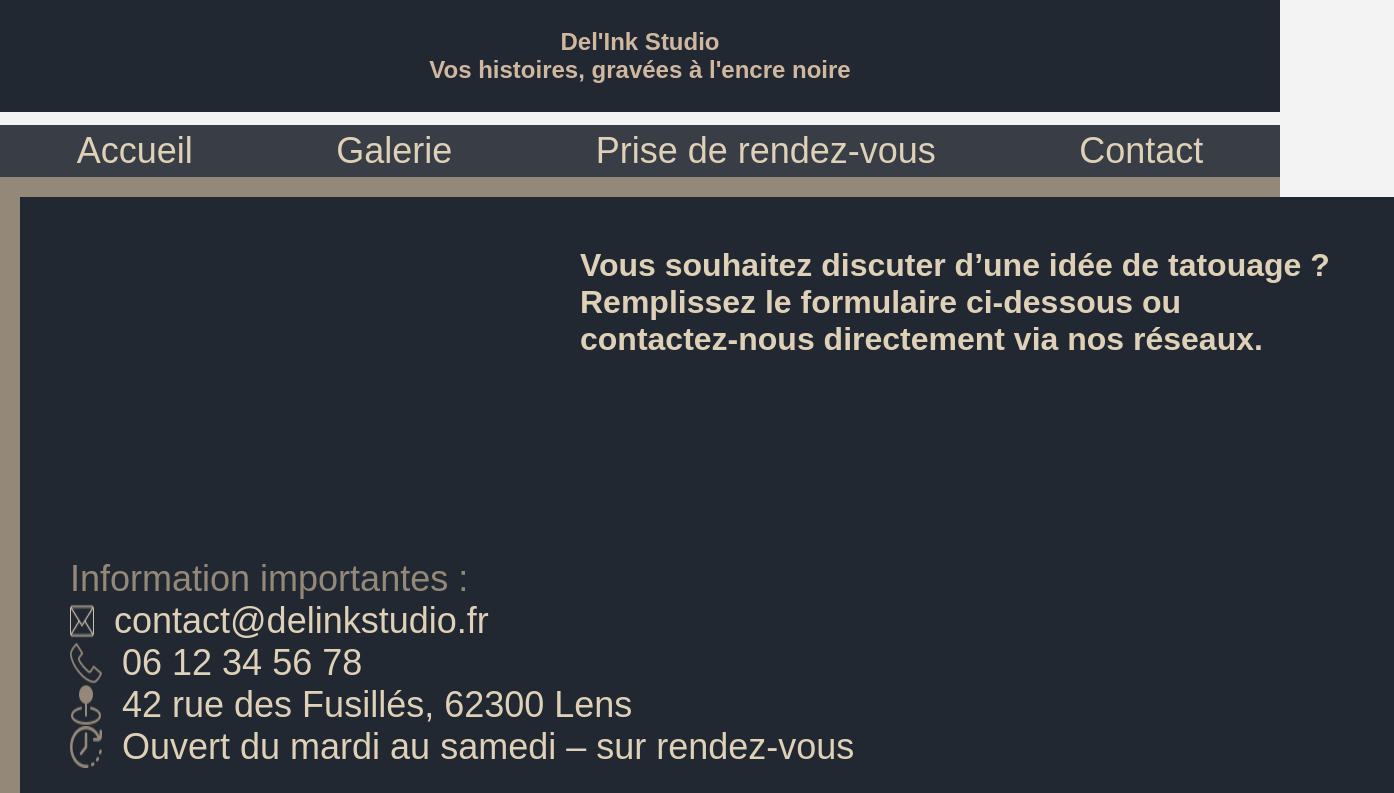
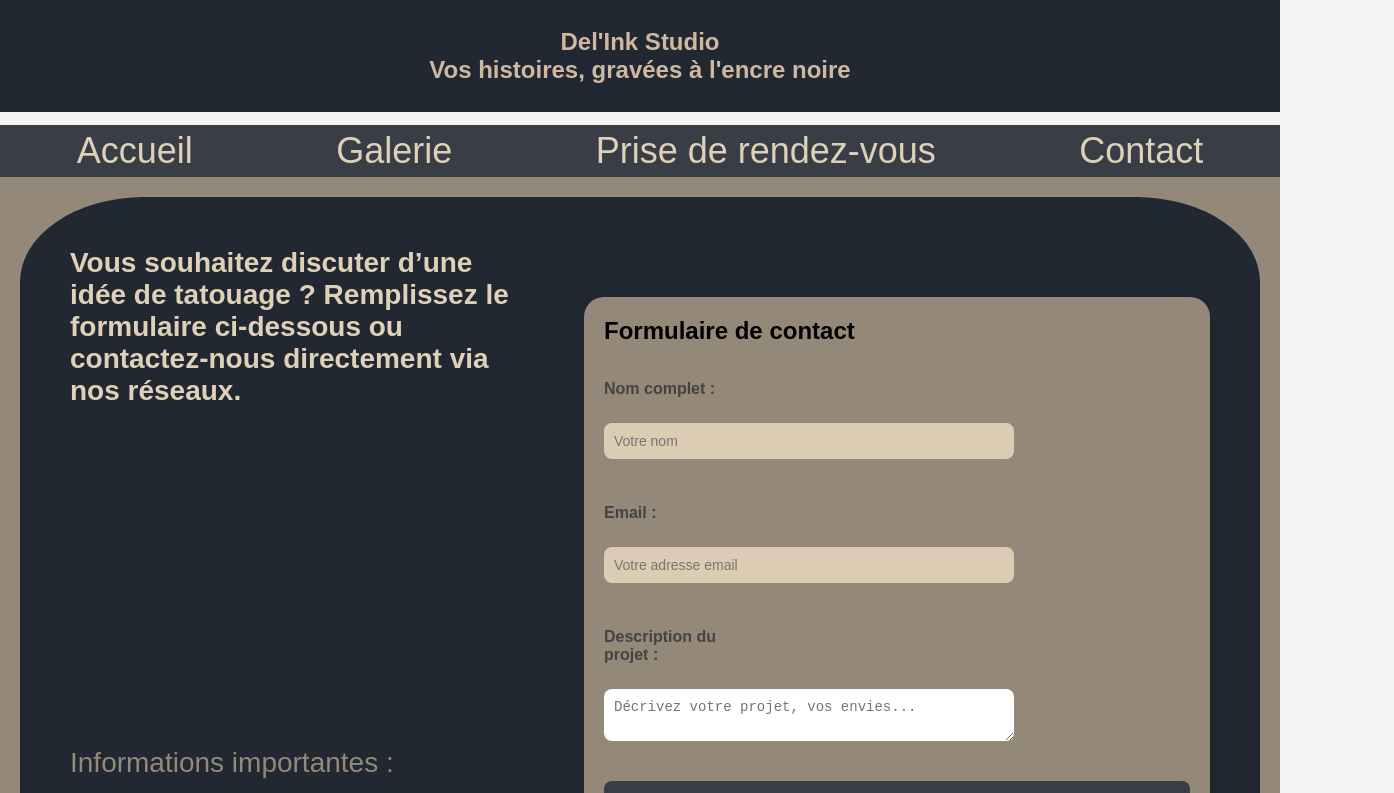
Before and after one commit to BouchartLaurine/React-Delinkstudio, a React (Vite) app: page /contact in a window 1280 px wide. Shown: the top 793 px of the page, 1394 px wide, since content can reach past the window. Built offline with nearby package versions, Linux system fonts and the light colour scheme; a web font is replaced by a local one.

Commit message:
add form page contact + style

```diff
--- a/src/page/Contact.jsx
+++ b/src/page/Contact.jsx
@@ -1,18 +1,38 @@
-
-
+import { useState } from "react";
 
 const Contact = () => {
+  const [form, setForm] = useState({
+    name: "",
+    email: "",
+    message: ""
+  });
+
+  const handleChange = (e) => {
+    const { name, value } = e.target;
+    setForm({ ...form, [name]: value });
+  };
+
+  const handleSubmit = (e) => {
+    e.preventDefault();
+    console.log("Formulaire soumis :", form);
+    // Tu peux envoyer les données vers une API ici
+  };
+
   return (
     <main className="main-contact">
       <div className="container">
-       <h1 className="txt">Vous souhaitez discuter d’une idée de tatouage ? Remplissez le formulaire ci-dessous ou contactez-nous directement via nos réseaux.</h1>
-       <p className="info">Information importantes :</p>
+        <div className="contact-header">
+          <h1 className="txt">
+            Vous souhaitez discuter d’une idée de tatouage ? Remplissez le formulaire ci-dessous ou contactez-nous directement via nos réseaux.
+          </h1>
+          <p className="info">Informations importantes :</p>
+
           <div className="info-content">
             <img src="/email.png" alt="logo email" />
             <p>contact@delinkstudio.fr</p>
           </div>
           <div className="info-content">
-         <img src="/mobile.png" alt="logo telephone" />
+            <img src="/mobile.png" alt="logo téléphone" />
             <p>06 12 34 56 78</p>
           </div>
           <div className="info-content">
@@ -23,10 +43,49 @@ const Contact = () => {
             <img src="/horloge-murale.png" alt="logo horloge" />
             <p>Ouvert du mardi au samedi – sur rendez-vous</p>
           </div>
-
-
         </div>
 
+        {/* Formulaire --------------------- */}
+        <div className="form-container">
+          <form className="contact-form" onSubmit={handleSubmit}>
+            <h2>Formulaire de contact</h2>
+
+            <label htmlFor="name">Nom complet :</label>
+            <input
+              type="text"
+              id="name"
+              name="name"
+              value={form.name}
+              onChange={handleChange}
+              placeholder="Votre nom"
+              required
+            />
+
+            <label htmlFor="email">Email :</label>
+            <input
+              type="email"
+              id="email"
+              name="email"
+              value={form.email}
+              onChange={handleChange}
+              placeholder="Votre adresse email"
+              required
+            />
+
+            <label htmlFor="message">Description du projet :</label>
+            <textarea
+              id="message"
+              name="message"
+              value={form.message}
+              onChange={handleChange}
+              placeholder="Décrivez votre projet, vos envies..."
+              required
+            />
+
+            <button type="submit" className="form-button">Envoyer</button>
+          </form>
+        </div>
+      </div>
     </main>
   );
 };
--- a/styles/pages/contact.css
+++ b/styles/pages/contact.css
@@ -1,35 +1,55 @@
+.main-contact {
+  background-color: #948979;
+}
+
+.container {
+  background-color: #222831;
+  width: 100%;
+  padding: 50px;
+  display: flex;
+  flex-direction: row;
+  justify-content: space-between;
+  gap: 50px;
+  border-radius: 10%;
+}
+
+.contact-header {
+  flex: 1;
+  display: flex;
+  flex-direction: column;
+}
+
 .txt {
   color: #DFD0B8;
-  width: 762px;
+  width: 100%;
+  max-width: 762px;
   text-align: start;
-  margin-left: 510px;
+  font-size: 28px;
+  margin-bottom: 40px;
 }
 
 .info {
-  margin-top: 200px;
+  margin-top: 300px;
   color: #948979;
-  font-size: 36px;
+  font-size: 28px;
+  margin-bottom: 20px;
 }
 
 .info-content {
   display: flex;
-  flex-direction: row;
+  align-items: center;
   gap: 20px;
+  margin-bottom: 20px;
 }
 .info-content p {
   color: #DFD0B8;
-  font-size: 36px;
+  font-size: 20px;
 }
 
-.container {
-  background-color: #222831;
-  width: 1374px;
-  padding: 50px;
+.contact-form {
+  flex: 1;
   display: flex;
   flex-direction: column;
-}
-
-.main-contact {
-  background-color: #948979;
+  gap: 20px;
 }
 /*# sourceMappingURL=contact.css.map */
--- a/styles/pages/contact.min.css
+++ b/styles/pages/contact.min.css
@@ -1,2 +1,2 @@
-.txt{color:#dfd0b8;width:762px;text-align:start;margin-left:510px}.info{margin-top:200px;color:#948979;font-size:36px}.info-content{display:flex;flex-direction:row;gap:20px}.info-content p{color:#dfd0b8;font-size:36px}.container{background-color:#222831;width:1374px;padding:50px;display:flex;flex-direction:column}.main-contact{background-color:#948979}
+.main-contact{background-color:#948979}.container{background-color:#222831;width:100%;padding:50px;display:flex;flex-direction:row;justify-content:space-between;gap:50px;border-radius:10%}.contact-header{flex:1;display:flex;flex-direction:column}.txt{color:#dfd0b8;width:100%;max-width:762px;text-align:start;font-size:28px;margin-bottom:40px}.info{margin-top:300px;color:#948979;font-size:28px;margin-bottom:20px}.info-content{display:flex;align-items:center;gap:20px;margin-bottom:20px}.info-content p{color:#dfd0b8;font-size:20px}.contact-form{flex:1;display:flex;flex-direction:column;gap:20px}
 /*# sourceMappingURL=contact.min.css.map */
--- a/styles/pages/contact.scss
+++ b/styles/pages/contact.scss
@@ -1,38 +1,59 @@
+.main-contact {
+  background-color: #948979;
+
+}
+
+.container {
+  background-color: #222831;
+  width: 100%;
+  padding: 50px;
+  display: flex;
+  flex-direction: row;
+  justify-content: space-between;
+  gap: 50px;
+  border-radius: 10%;
+}
+
+.contact-header {
+  flex: 1;
+  display: flex;
+  flex-direction: column;
+}
+
 .txt {
   color: #DFD0B8;
-  // font-size: 36px;
-  width: 762px;
+  width: 100%;
+  max-width: 762px;
   text-align: start;
-  margin-left: 510px;
+  font-size: 28px;
+  margin-bottom: 40px;
+
 }
 
-.info{
-  margin-top: 200px;
- color: #948979;
- font-size: 36px;
+.info {
+  margin-top: 300px;
+  color: #948979;
+  font-size: 28px;
+  margin-bottom: 20px;
 }
 
-// Infos ---------------------
 .info-content {
   display: flex;
-  flex-direction: row;
+  align-items: center;
   gap: 20px;
+  margin-bottom: 20px;
+
   p {
     color: #DFD0B8;
-    font-size: 36px;
+    font-size: 20px;
   }
 }
 
 
-
-// Main container styles ↓ ----------------------
-.container {
-  background-color: #222831;
-  width: 1374px;
-  padding: 50px;
+// Form ---------
+.contact-form {
+  flex: 1;
   display: flex;
   flex-direction: column;
+  gap: 20px;
 }
-.main-contact {
-  background-color: #948979;
-}
```
Also changed, not shown: 2 other files (tests, documents, lock files or other folders). Lines whose indentation alone changed are shown as unchanged.
